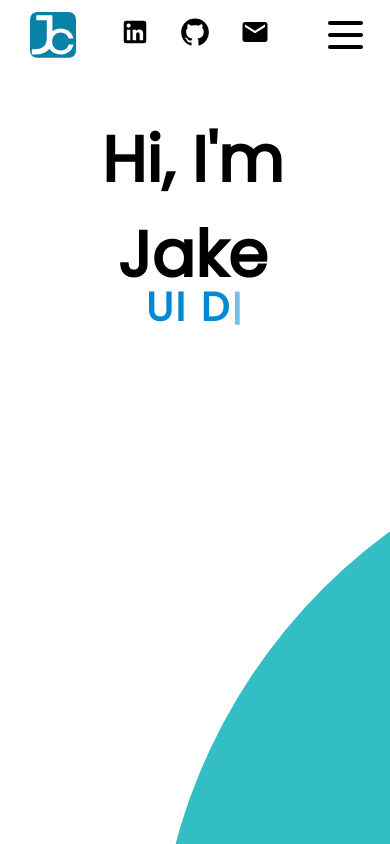
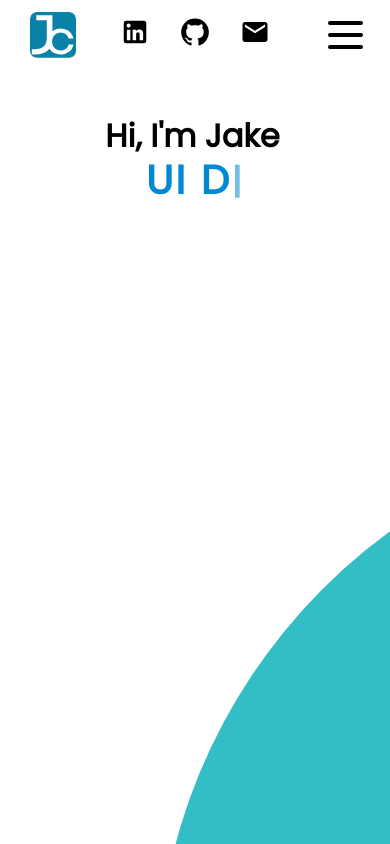
Before and after one commit to jakeclifford/portfolio, a React (Create React App) app: page / in a window 390 px wide. Built offline with nearby package versions, Linux system fonts and the light colour scheme.

Commit message:
text size mobile

```diff
--- a/src/componants/main/Main.scss
+++ b/src/componants/main/Main.scss
@@ -88,7 +88,12 @@
 
             @media only screen and (max-width: 1200px) {
                 font-size: 4rem;
-                }
+            }
+
+            @media only screen and (max-width: 400px) {
+                font-size: 2rem;
+                margin-bottom: -10px;
+            }
         }
 
 
```
